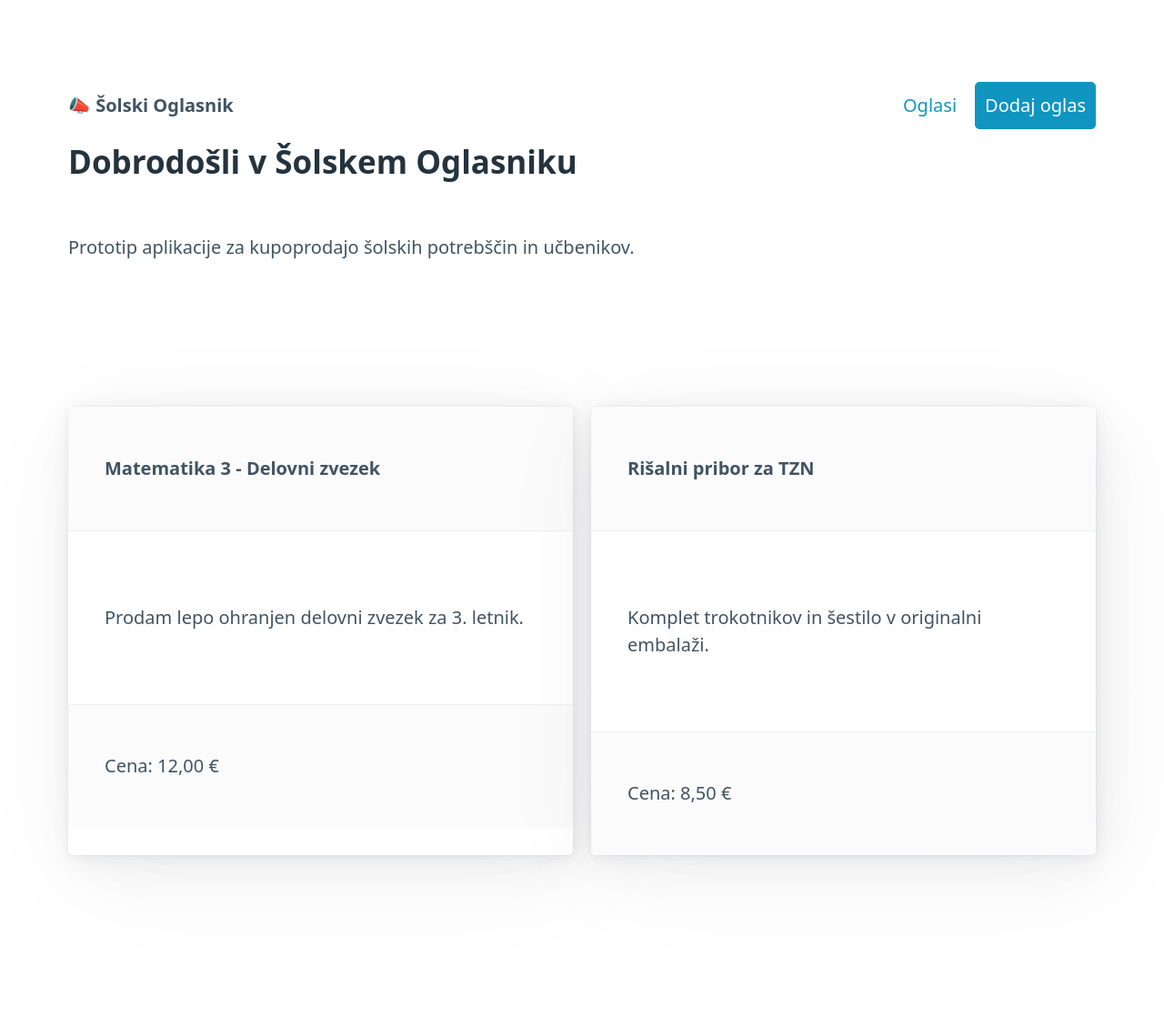
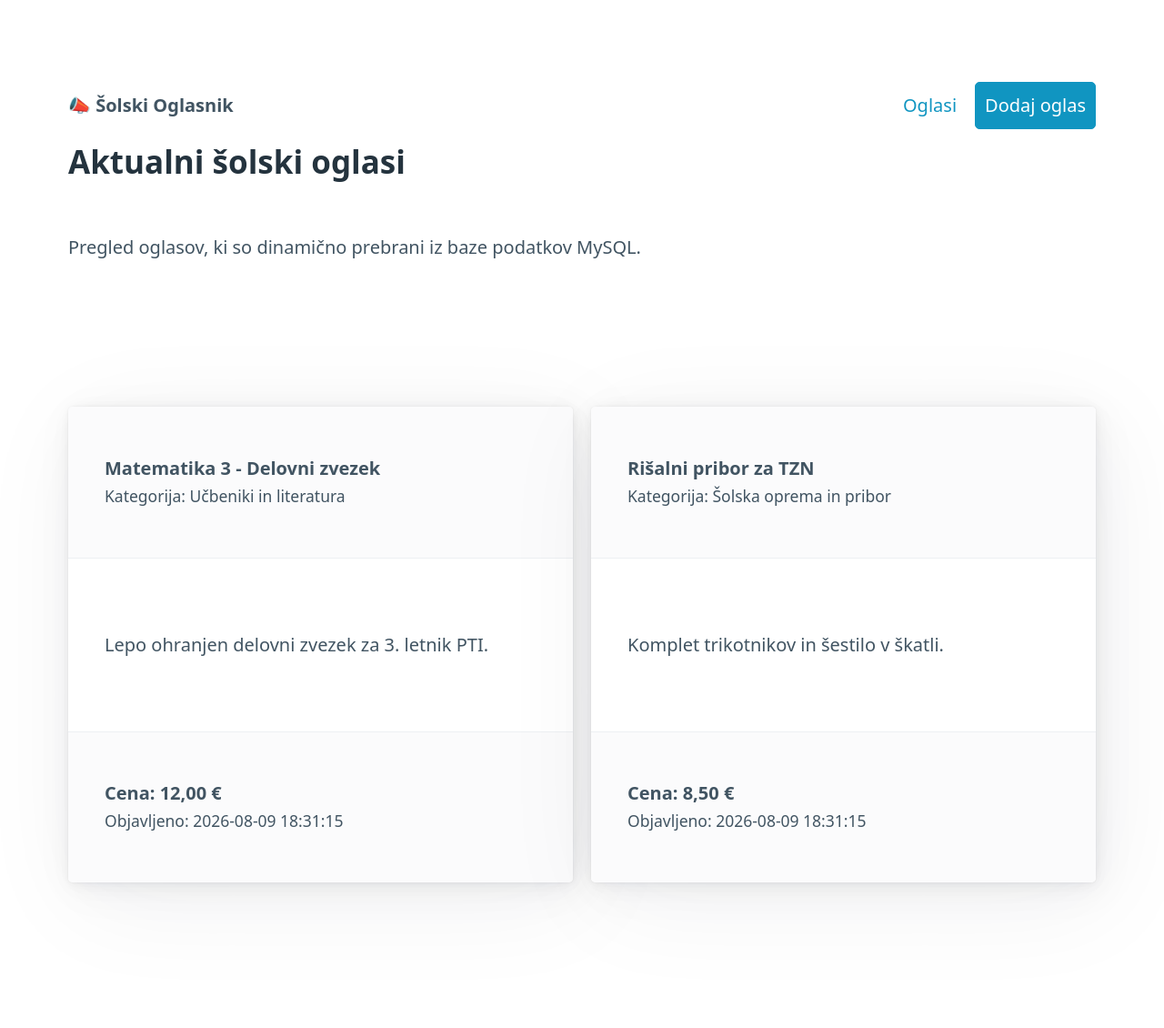
Before and after one commit to sergejsers/solski-oglasnik-20, a PHP site: page / in a window 1280 px wide. Shown: the whole page at 91% size. Before the commit the page ends 955 px from the top, so only its background shows below. Run offline with PHP 8.4, Linux system fonts and the light colour scheme; data comes from the database, SQL or seed files in the repository.

Commit message:
v index.php dodan SQL SELECT za branje iz baze

```diff
--- a/index.php
+++ b/index.php
@@ -1,17 +1,31 @@
 
 <?php
+// 1. Uvozimo povezavo z bazo podatkov
 require_once 'db.php';
 // Če se stran naloži brez napake, je PDO povezava uspešna!
+
+try {
+    // 2. SQL poizvedba: Preberemo oglase in s LEFT JOIN pridružimo naziv kategorije
+    // Uporabimo LEFT JOIN, da se oglas prikaže tudi, če kategorija slučajno ne obstaja!
+    $sql = "SELECT oglasi.*, COALESCE(kategorije.naziv, 'Brez kategorije') AS kategorija_naziv
+            FROM oglasi
+            LEFT JOIN kategorije ON oglasi.kategorija_id = kategorije.id
+            ORDER BY datum_vnosa DESC";
+
+    $stmt = $pdo->query($sql);
+    // Pridobimo vse vrstice iz baze kot asociativno polje
+    $oglasi = $stmt->fetchAll();
+} catch (PDOException $e) {
+    die("Napaka pri branju podatkov iz baze: " . $e->getMessage());
+}
 ?>
-
-
 <!DOCTYPE html>
 <html lang="sl">
 <head>
     <meta charset="UTF-8">
     <meta name="viewport" content="width=device-width, initial-scale=1.0">
-    <title>Šolski Oglasnik - Referenčni projekt</title>
-    <!-- Vključitev Pico.css ogrodja preko spletne povezave (CDN) -->
+    <title>Šolski Oglasnik - Dinamični izpis</title>
+    <!-- Pico.css mikro CSS ogrodje za avtomatsko odzivnost -->
     <link rel="stylesheet" href="https://cdn.jsdelivr.net/npm/@picocss/pico@1/css/pico.min.css">
 </head>
 <body>
@@ -22,30 +36,35 @@ require_once 'db.php';
                 <li><strong>📣 Šolski Oglasnik</strong></li>
             </ul>
             <ul>
-                <li><a href="index.html">Oglasi</a></li>
-                <!-- PRAVILNO (povezava kaže na datoteko dodaj_oglas.php): -->
+                <li><a href="index.php">Oglasi</a></li>
                 <li><a href="dodaj_oglas.php" role="button">Dodaj oglas</a></li>
             </ul>
         </nav>
 
         <section>
-            <h2>Dobrodošli v Šolskem Oglasniku</h2>
-            <p>Prototip aplikacije za kupoprodajo šolskih potrebščin in učbenikov.</p>
+            <h2>Aktualni šolski oglasi</h2>
+            <p>Pregled oglasov, ki so dinamično prebrani iz baze podatkov MySQL.</p>
         </section>
 
-        <!-- Prikaz testnih kartic z oglasi -->
+        <!-- DINAMIČNI IZPIS OGLASOV IZ BAZE -->
         <div class="grid">
-            <article>
-                <header><strong>Matematika 3 - Delovni zvezek</strong></header>
-                <p>Prodam lepo ohranjen delovni zvezek za 3. letnik.</p>
-                <footer>Cena: 12,00 €</footer>
-            </article>
-
-            <article>
-                <header><strong>Rišalni pribor za TZN</strong></header>
-                <p>Komplet trokotnikov in šestilo v originalni embalaži.</p>
-                <footer>Cena: 8,50 €</footer>
-            </article>
+            <?php if (count($oglasi) > 0): ?>
+                <?php foreach ($oglasi as $oglas): ?>
+                    <article>
+                        <header>
+                            <strong><?= htmlspecialchars($oglas['naslov']) ?></strong>
+                            <br><small>Kategorija: <?= htmlspecialchars($oglas['kategorija_naziv']) ?></small>
+                        </header>
+                        <p><?= htmlspecialchars($oglas['opis']) ?></p>
+                        <footer>
+                            <strong>Cena: <?= number_format($oglas['cena'], 2, ',', '.') ?> €</strong>
+                            <br><small>Objavljeno: <?= $oglas['datum_vnosa'] ?></small>
+                        </footer>
+                    </article>
+                <?php endforeach; ?>
+            <?php else: ?>
+                <p>V bazi podatkov trenutno ni objavljenih oglasov.</p>
+            <?php endif; ?>
         </div>
     </main>
 </body>
```
